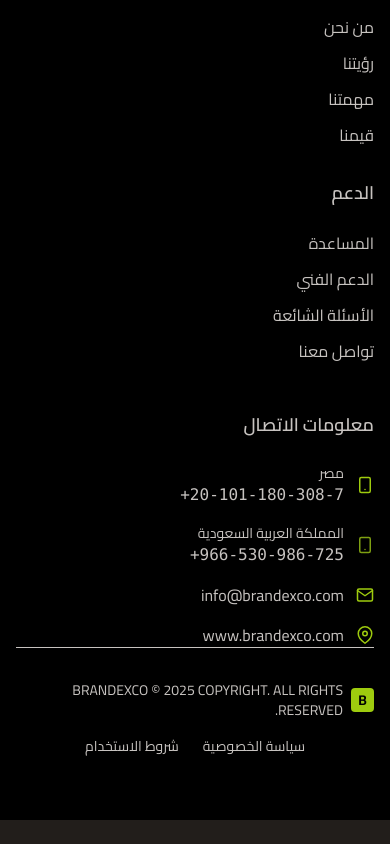
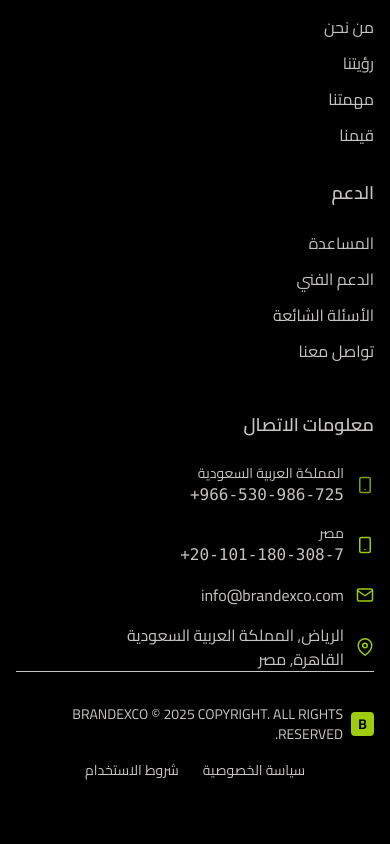
Before and after one commit to heshammmsaifff/brandexco, a React (Vite) app: page / in a window 390 px wide. Shown: the part 7326-8170 px from the top of the page. Before the commit the page ends 8146 px from the top, so only its background shows below. Built offline with nearby package versions, Linux system fonts and the light colour scheme.

Commit message:
edit emailjs and phone num

```diff
--- a/src/components/FloatingButtons.jsx
+++ b/src/components/FloatingButtons.jsx
@@ -3,7 +3,7 @@ import { Link } from "react-router-dom";
 
 const FloatingButtons = () => {
   const handleWhatsAppClick = () => {
-    const phoneNumber = "+201092141964";
+    const phoneNumber = "+966530986725";
     const message = "مرحباً! أريد الاستفسار عن خدماتكم";
     const whatsappUrl = `https://wa.me/${phoneNumber}?text=${encodeURIComponent(
       message
--- a/src/components/Footer.jsx
+++ b/src/components/Footer.jsx
@@ -204,20 +204,6 @@ function Footer({ lang }) {
           </h3>
           <div className="space-y-4">
             <div className="flex items-center gap-3">
-              <FiSmartphone className="text-brand-primary text-lg" />
-              <div className={lang === "ar" ? "text-right" : "text-left"}>
-                <p className="text-brand-gray/70 text-sm">
-                  {lang === "ar" ? "مصر" : "EGYPT"}
-                </p>
-                <p
-                  className="text-brand-gray font-mono"
-                  style={{ direction: "ltr" }}
-                >
-                  +20-101-180-308-7
-                </p>
-              </div>
-            </div>
-            <div className="flex items-center gap-3">
               <FiSmartphone className="text-brand-secondary text-lg" />
               <div className={lang === "ar" ? "text-right" : "text-left"}>
                 <p className="text-brand-gray/70 text-sm">
@@ -232,12 +218,29 @@ function Footer({ lang }) {
               </div>
             </div>
             <div className="flex items-center gap-3">
+              <FiSmartphone className="text-brand-primary text-lg" />
+              <div className={lang === "ar" ? "text-right" : "text-left"}>
+                <p className="text-brand-gray/70 text-sm">
+                  {lang === "ar" ? "مصر" : "EGYPT"}
+                </p>
+                <p
+                  className="text-brand-gray font-mono"
+                  style={{ direction: "ltr" }}
+                >
+                  +20-101-180-308-7
+                </p>
+              </div>
+            </div>
+
+            <div className="flex items-center gap-3">
               <FiMail className="text-brand-primary text-lg" />
               <p className="text-brand-gray">info@brandexco.com</p>
             </div>
             <div className="flex items-center gap-3">
               <FiMapPin className="text-brand-primary text-lg" />
-              <p className="text-brand-gray">www.brandexco.com</p>
+              <p className="text-brand-gray">
+                الرياض, المملكة العربية السعودية <br /> القاهرة, مصر
+              </p>
             </div>
           </div>
         </div>
```
Also changed, not shown: 1 other file (tests, documents, lock files or other folders).
